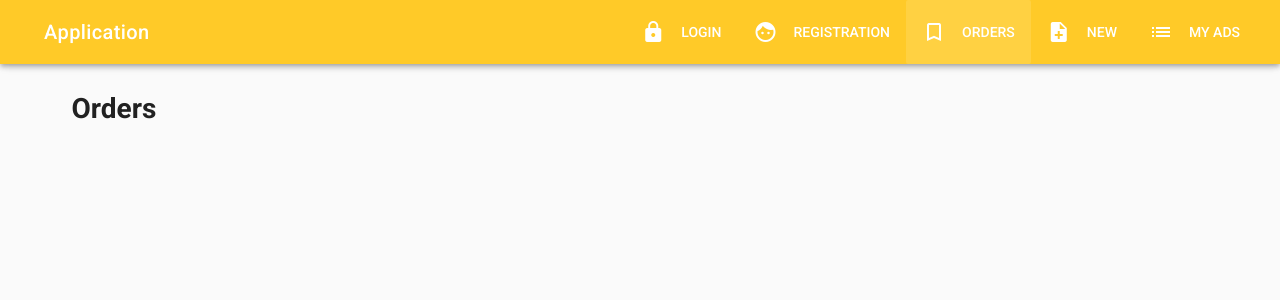
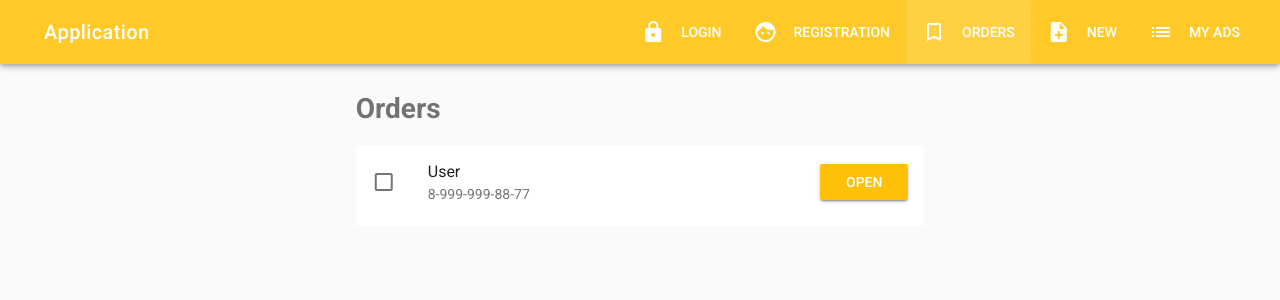
Before and after one commit to zinovyevaleks/bulletin-board, a Vue app: page /orders in a window 1280 px wide. Shown: the top 300 px of the page. Built offline with nearby package versions, Linux system fonts and the light colour scheme.

Commit message:
Orders page

```diff
--- a/src/components/Home.vue
+++ b/src/components/Home.vue
@@ -25,7 +25,7 @@
 
             <v-card-actions>
               <v-spacer></v-spacer>
-              <v-btn flat>Open</v-btn>
+              <v-btn flat :to="'ad/'+ ad.id">Open</v-btn>
               <v-btn raised class="primary">Buy</v-btn>
             </v-card-actions>
           </v-card>
--- a/src/components/User/Orders.vue
+++ b/src/components/User/Orders.vue
@@ -1,8 +1,27 @@
 <template>
   <v-container>
     <v-layout row>
-      <v-flex xs12>
-        <h1>Orders</h1>
+      <v-flex xs12 sm6 offset-sm3>
+        <h1 class="text--secondary mb-3">Orders</h1>
+        <v-list subheader two-line>
+          <v-list-tile avatar v-for="order in orders" :key="order.id">
+            <v-list-tile-action>
+              <v-checkbox
+              color="success"
+                :input-value="order.done"
+                @change="markDone(order)"
+              ></v-checkbox>
+            </v-list-tile-action>
+
+            <v-list-tile-content>
+              <v-list-tile-title>{{ order.name }}</v-list-tile-title>
+              <v-list-tile-sub-title>{{ order.phone }}</v-list-tile-sub-title>
+            </v-list-tile-content>
+            <v-list-tile-action>
+              <v-btn dark color="amber" :to="'/ad/' + order.adId">Open</v-btn>
+            </v-list-tile-action>
+          </v-list-tile>
+        </v-list>
       </v-flex>
     </v-layout>
   </v-container>
@@ -11,7 +30,22 @@
 <script>
 export default {
   data() {
-    return {};
+    return {
+      orders: [
+        {
+          id: "asd",
+          name: "User",
+          phone: " 8-999-999-88-77",
+          adId: "123",
+          done: false,
+        },
+      ],
+    };
+  },
+  methods: {
+    markDone(order) {
+      order.done = true;
+    },
   },
 };
 </script>
```
